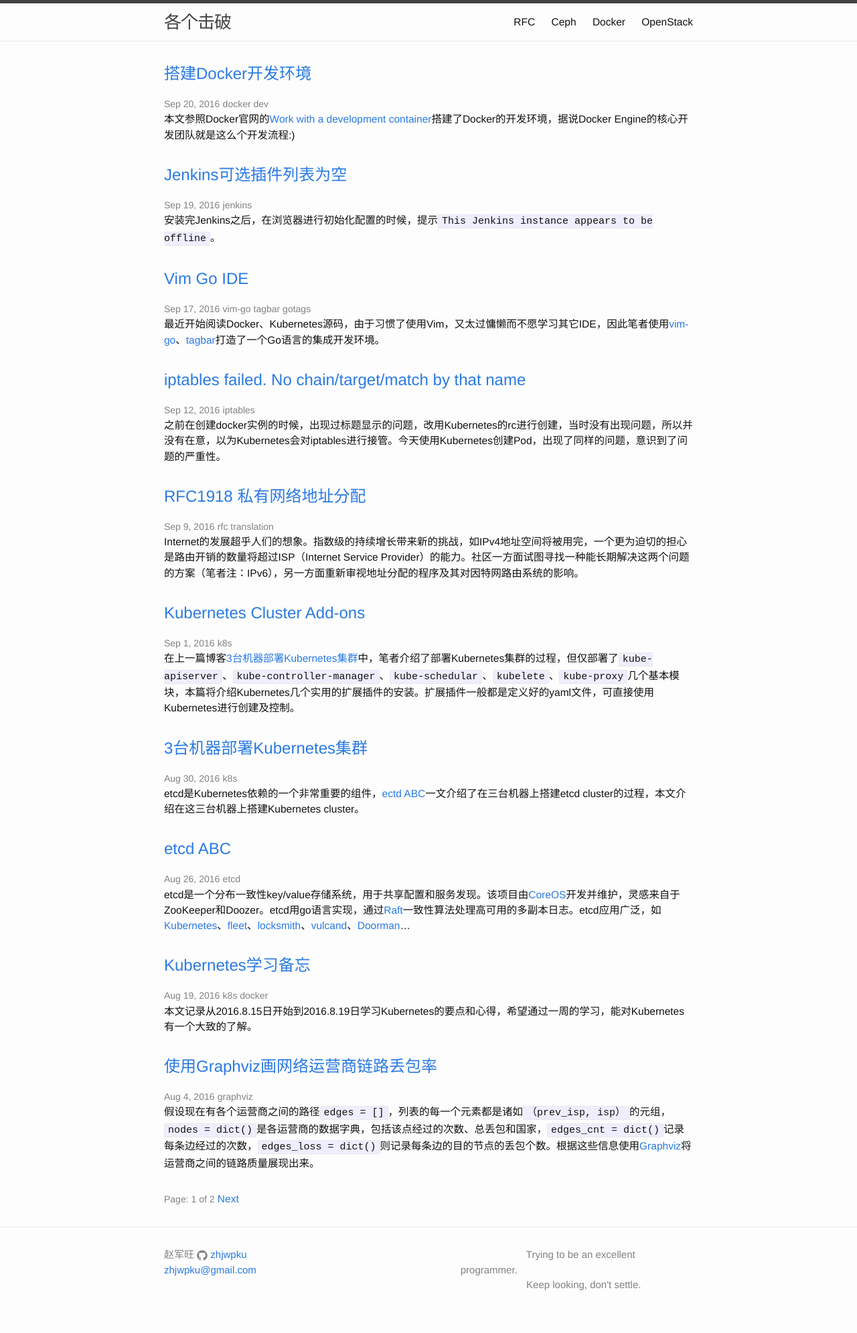
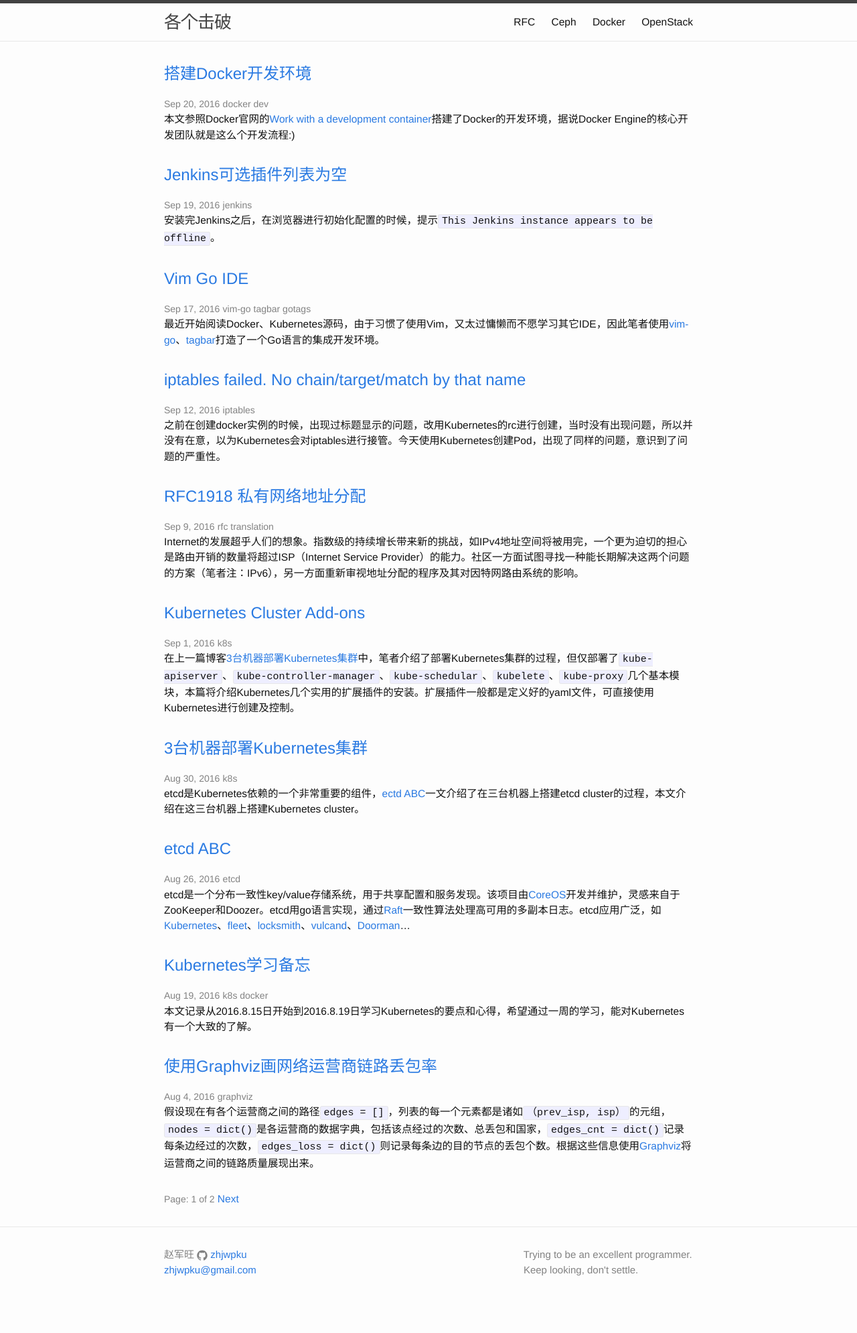
Before and after one commit to zhjwpku/zhjwpku.github.io, a Jekyll site: the page built from index.html, in a window 1280 px wide. Shown: the whole page at 67% size. Built offline with Jekyll 4.4.1, drawn with Linux system fonts in a browser that asks for light colours; the list of posts is cut into pages by our own code; after the commit the page ends 1967 px from its top, so only the background shows below that.

Commit message:
modify the footer, remove a ;
Signed-off-by: Zhao Junwang <zhjwpku@gmail.com>

```diff
--- a/_includes/footer.html
+++ b/_includes/footer.html
@@ -15,8 +15,8 @@
 
       <div class="footer-col footer-col-3" >
         <ul class="contact-list">
-	  <li> &nbsp;&emsp;&emsp;&emsp;&emsp;&emsp;&emsp; {{ site.d1 }}</li>
-	  <li> &nbsp;&emsp;&emsp;&emsp;&emsp;&emsp;&emsp; {{ site.d2 }}</li>
+	  <li> &emsp;&emsp;&emsp;&emsp;&emsp;&emsp; {{ site.d1 }}</li>
+	  <li> &emsp;&emsp;&emsp;&emsp;&emsp;&emsp; {{ site.d2 }}</li>
 	</ul>
       </div>
     </div>
```
